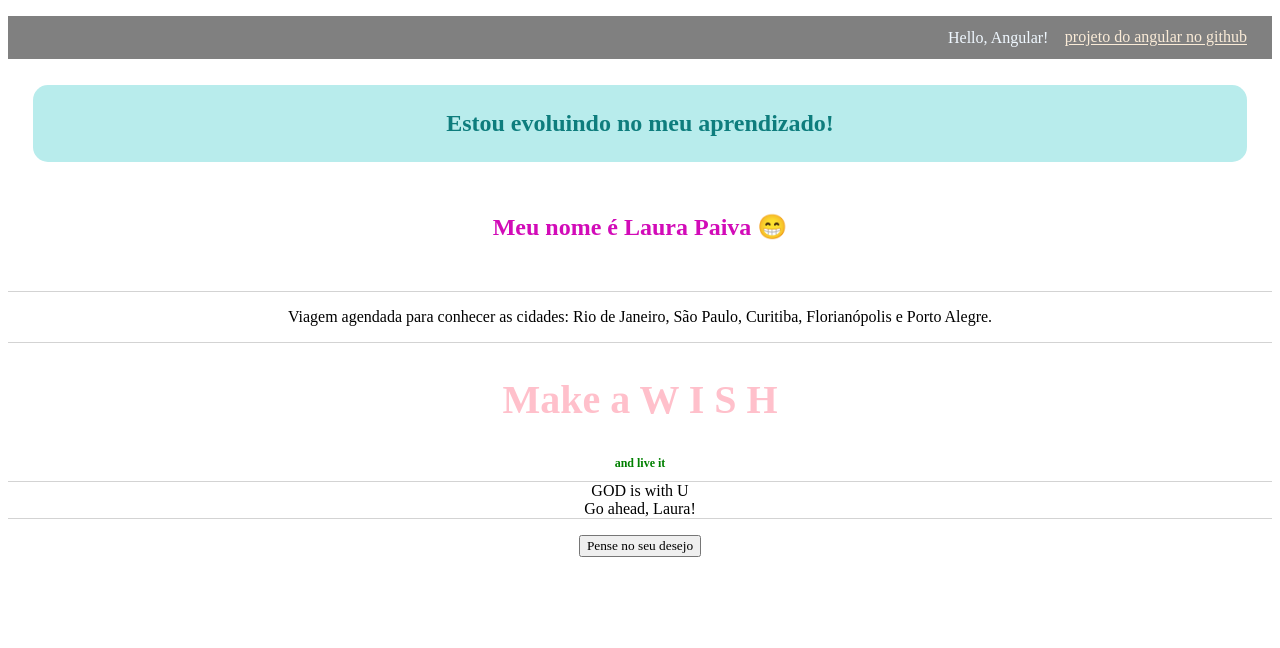
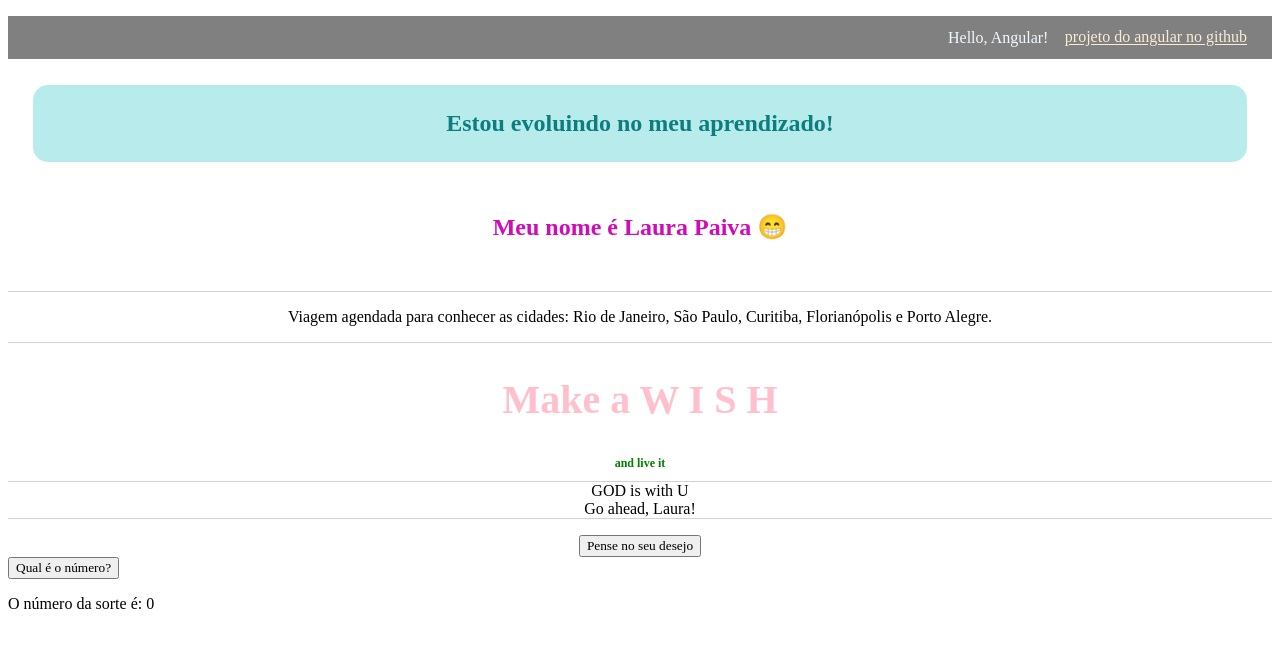
Before and after one commit to LauraaPaiva/hello, an Angular app: page / in a window 1280 px wide. Shown: the top 648 px of the page. Built offline with nearby package versions, Linux system fonts and the light colour scheme.

Commit message:
Implementação de emitter

```diff
--- a/src/app/app.component.html
+++ b/src/app/app.component.html
@@ -4,3 +4,4 @@
 <app-directives></app-directives>
 <app-if-render></app-if-render>
 <app-events></app-events>
+<app-emitter></app-emitter>
--- a/src/app/app.component.ts
+++ b/src/app/app.component.ts
@@ -6,13 +6,14 @@
 import { DirectivesComponent } from "./components/directives/directives.component";
 import { IfRenderComponent } from "./components/if-render/if-render.component";
 import { EventsComponent } from "./components/events/events.component";
+import { EmitterComponent } from "./components/emitter/emitter.component";
 
 @Component({
     selector: 'app-root',
     standalone: true,
     templateUrl: './app.component.html',
     styleUrl: './app.component.css',
-    imports: [RouterOutlet, FirstComponentComponent, SecondComponentComponent, HeaderComponent, DirectivesComponent, IfRenderComponent, EventsComponent]
+    imports: [RouterOutlet, FirstComponentComponent, SecondComponentComponent, HeaderComponent, DirectivesComponent, IfRenderComponent, EventsComponent, EmitterComponent]
 })
 export class AppComponent {
   title = 'hello';
--- /dev/null
+++ b/src/app/components/change-number/change-number.component.html
@@ -0,0 +1 @@
+<button (click)="handleClick()">Qual é o número?</button>
--- /dev/null
+++ b/src/app/components/change-number/change-number.component.ts
@@ -0,0 +1,15 @@
+import { Component, Output, EventEmitter } from '@angular/core';
+
+@Component({
+  selector: 'app-change-number',
+  standalone: true,
+  imports: [],
+  templateUrl: './change-number.component.html',
+  styleUrl: './change-number.component.css',
+})
+export class ChangeNumberComponent {
+  @Output() changeNumber = new EventEmitter<number>();
+  handleClick() {
+    this.changeNumber.emit();
+  }
+}
--- /dev/null
+++ b/src/app/components/emitter/emitter.component.html
@@ -0,0 +1,2 @@
+<app-change-number (changeNumber)="onChangeNumber()"></app-change-number>
+<p>O número da sorte é: {{ myNumber}}</p>
--- /dev/null
+++ b/src/app/components/emitter/emitter.component.ts
@@ -0,0 +1,16 @@
+import { Component } from '@angular/core';
+import { ChangeNumberComponent } from '../change-number/change-number.component';
+
+@Component({
+  selector: 'app-emitter',
+  standalone: true,
+  templateUrl: './emitter.component.html',
+  styleUrl: './emitter.component.css',
+  imports: [ChangeNumberComponent],
+})
+export class EmitterComponent {
+  myNumber: number = 0;
+  onChangeNumber() {
+    this.myNumber = Math.floor(Math.random() * 10);
+  }
+}
```
Also changed, not shown: src/app/components/change-number/change-number.component.css (added), src/app/components/emitter/emitter.component.css (added), 2 other files (tests, documents, lock files or other folders).
